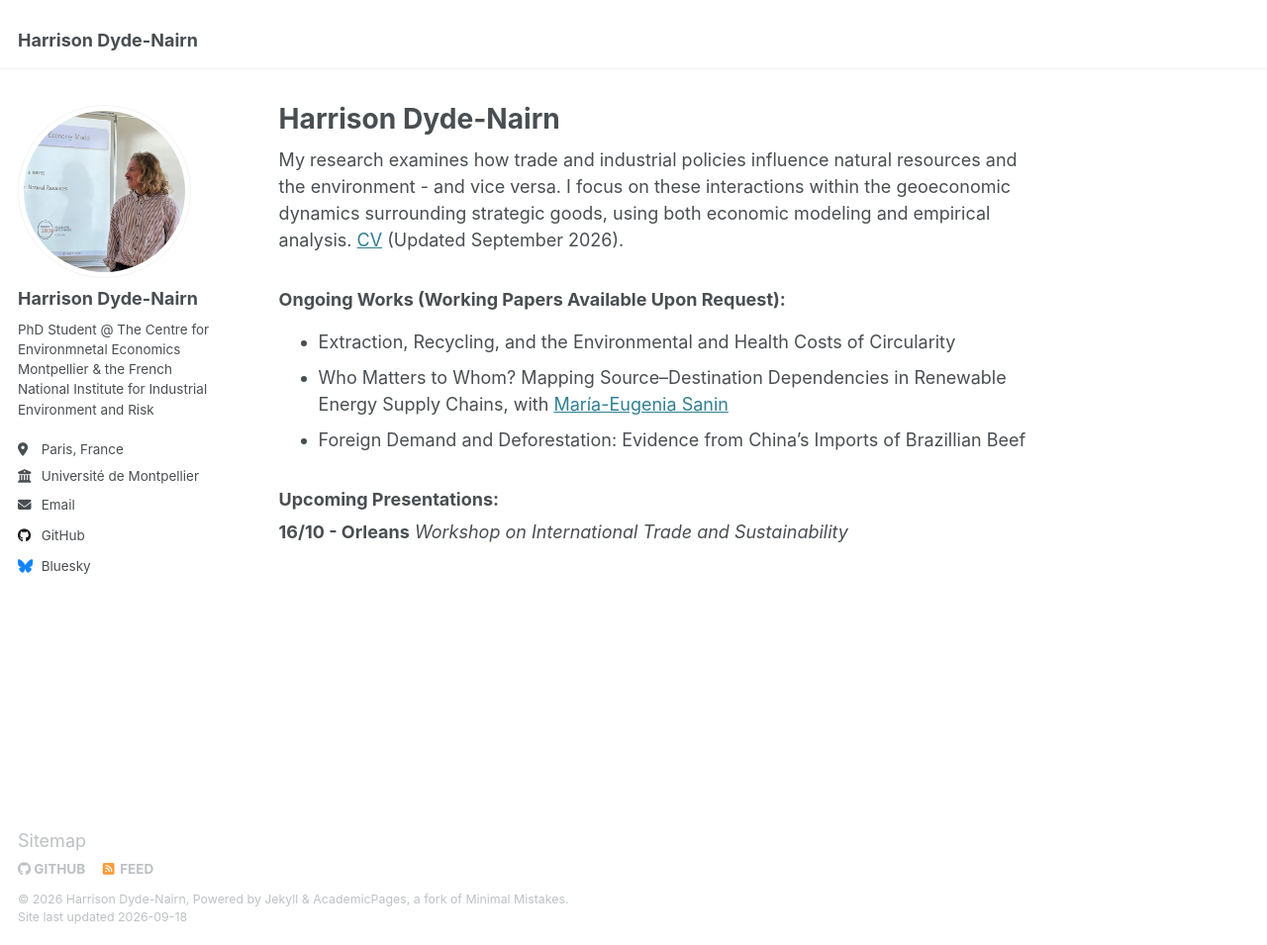
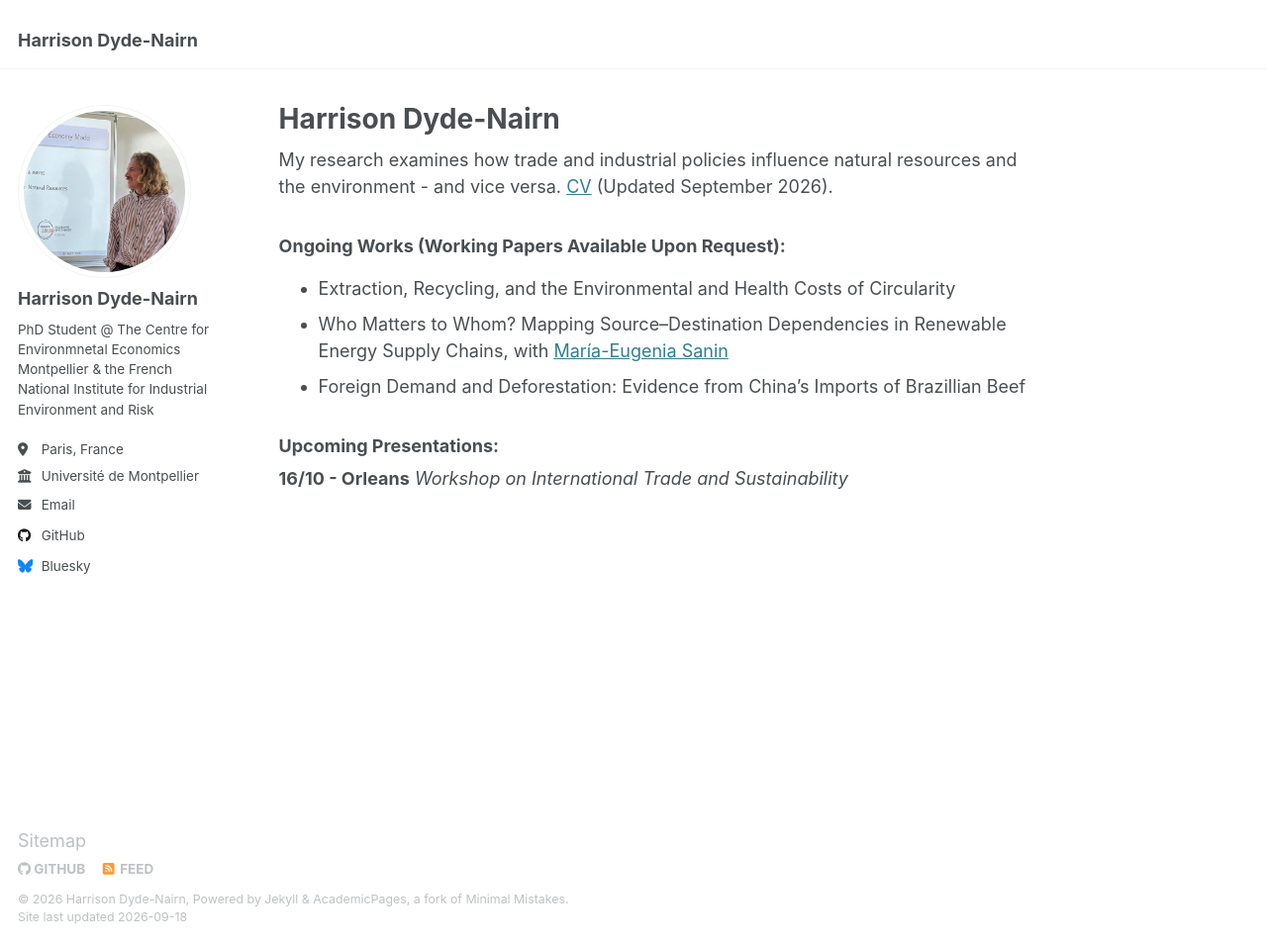
Before and after one commit to hdydenairn/hdydenairn.github.io, a Jekyll site: the page built from _pages/about.md, in a window 1280 px wide and 955 px high. Shown: the whole window at 99% size. Built offline with Jekyll 4.4.1, drawn with Linux system fonts in a browser that asks for light colours.

Commit message:
Simplify research description in about page
Removed mention of geoeconomic dynamics from research description.

```diff
--- a/_pages/about.md
+++ b/_pages/about.md
@@ -7,7 +7,7 @@ redirect_from:
   - /about.html
 ---
 
-My research examines how trade and industrial policies influence natural resources and the environment - and vice versa. I focus on these interactions within the geoeconomic dynamics surrounding strategic goods, using both economic modeling and empirical analysis. [CV](https://hdydenairn.github.io/files/cv_september2026.pdf) (Updated September 2026).
+My research examines how trade and industrial policies influence natural resources and the environment - and vice versa. [CV](https://hdydenairn.github.io/files/cv_september2026.pdf) (Updated September 2026).
 
 ### Ongoing Works (Working Papers Available Upon Request):
 
```
